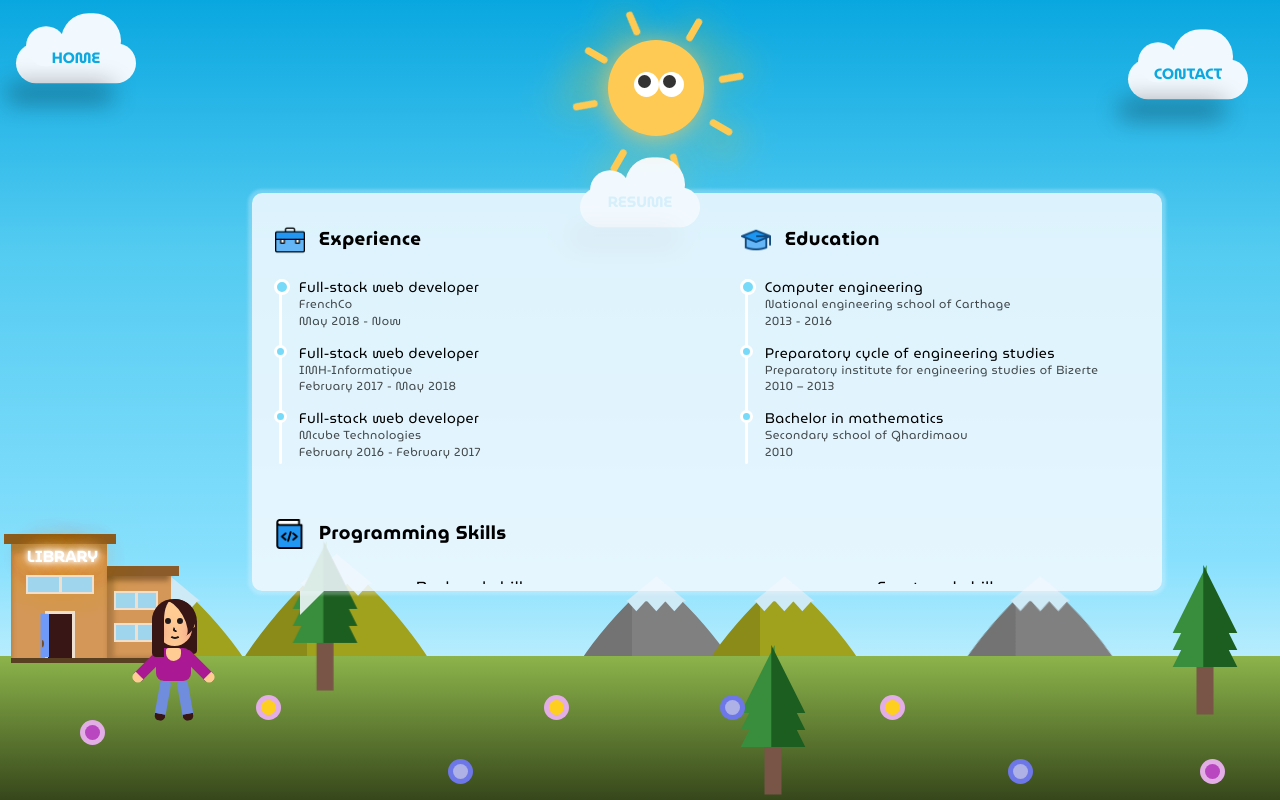
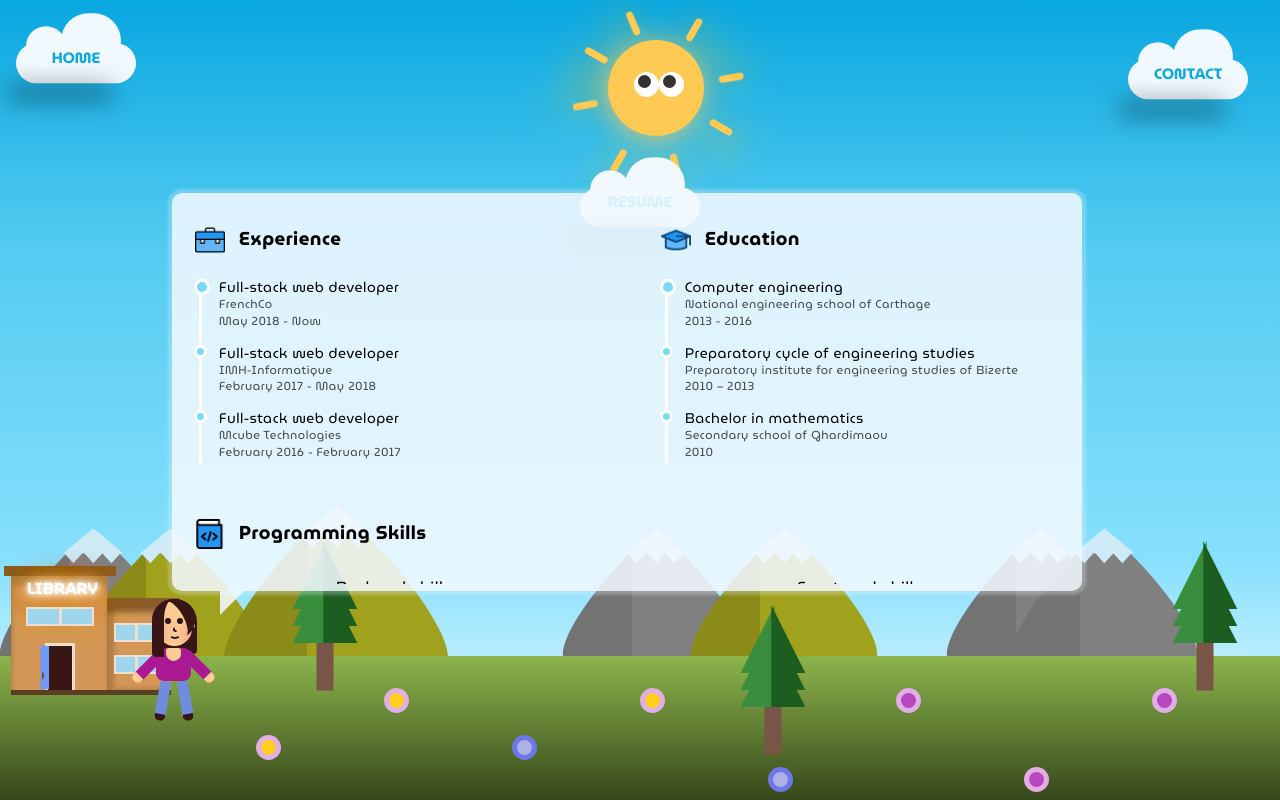
Before and after one commit to lemaa/amell.io, a React (Create React App) app: page /resume in a window 1280 px wide. Built offline with nearby package versions, Linux system fonts and the light colour scheme.

Commit message:
trees and flowers responsive

```diff
--- a/src/components/Avatar/AvatarStyle.js
+++ b/src/components/Avatar/AvatarStyle.js
@@ -5,7 +5,8 @@ const movingDefault = keyframes`
     0% {
         transform: scale(0.4);
         opacity: 1;
-        left: -13.5em;
+        // left: -13.5em;
+        left: ${props => props.startLeftPostionAnimation?`${props.startLeftPostionAnimation}em`: '-13.5em'}
 
     }
 
--- a/src/components/Avatar/index.js
+++ b/src/components/Avatar/index.js
@@ -20,9 +20,10 @@ const Avatar = (props) => {
 
     const [animation] = useState(props.animation);
     const [position] = useState(props.position); //not done yet
+    const [startLeftPostionAnimation] = useState(props.startLeftPostionAnimation);
 
      return(
-        <AvatarSection position={position} animation={animation}>
+        <AvatarSection position={position} animation={animation} startLeftPostionAnimation={startLeftPostionAnimation}>
              <AvatarHead>
                 <Hair>
 			        <span className="right-side-fringe"></span>
--- a/src/components/Base/City.js
+++ b/src/components/Base/City.js
@@ -36,63 +36,76 @@ const City = (props) => {
                         position={{top: "1em", right: "2em"}}><TextLink to="/contact">{t('Contact')}</TextLink></Cloud>
             </Sky>
 
-                <Mountain position={{left: "1vw", bottom: "2em" }}
+                {/* <React.Fragment>
+                <MediaQuery maxDeviceWidth={1800} minDeviceWidth={768}>
+
+                </MediaQuery>
+
+                </React.Fragment> */}
+
+
+            <OverFloor>
+                <Mountain position={{left: "1vw", bottom: "-4em", margin:"0 auto" }}
                       color='grey'
                       size='small'
                       mountainTop={true}
                       />
-                <Mountain position={{left: "7vw", bottom: "2em" }}
+                <Mountain position={{left: "7vw", bottom: "-4em", margin:"0 auto"  }}
                       color='green'
                       size='small'
                       mountainTop={true}
                       />
-                <Mountain position={{left: "20vw", bottom: "2em" }}
+                <Mountain position={{left: "20vw", bottom: "-4em", margin:"0 auto"  }}
                       color='green'
                       size='medium'
                       mountainTop={true}
                       />
-                <Mountain position={{left: "45vw", bottom: "2em" }}
+                <Mountain position={{left: "45vw", bottom: "-4em", margin:"0 auto"  }}
                       color='grey'
                       size='small'
                       mountainTop={true}
                       />
-                <Mountain position={{left: "55vw", bottom: "2em" }}
+                <Mountain position={{left: "55vw", bottom: "-4em", margin:"0 auto"  }}
                       color='green'
                       size='small'
                       mountainTop={true}
                       />
-            <MediaQuery maxDeviceWidth={1800} minDeviceWidth={768}>
-                <Mountain position={{left: "75vw", bottom: "2em" }}
+                <MediaQuery  minDeviceWidth={768}>
+                    <Mountain position={{left: "75vw", bottom: "-4em", margin:"0 auto"  }}
                         color='grey'
                         size='small'
                         mountainTop={true}
                     />
-            </MediaQuery>
-
-            <OverFloor>
+                    <Mountain position={{left: "80vw", bottom: "-4em", margin:"0 auto"  }}
+                        color='grey'
+                        size='small'
+                        mountainTop={true}
+                    />
+                </MediaQuery>
                  {props.children}
             </OverFloor>
-            <Floor className='floor'>
+            <Floor id='floor'>
             <MediaQuery maxDeviceWidth={768}>
                 <Tree form={"triple-leaf"} size={"big"} color={"green"} position={{left: "20em", bottom: "15vh"}} zIndex={99}></Tree>
-                <Flower  size={"small"} position={{left: "1em", top:"2em"}} color={"#6e77e8"} roundColor={"#adb1e6"}></Flower>
-                <Flower  size={"small"} position={{left: "5em", top:"4em"}}  ></Flower>
-                <Flower  size={"small"} position={{left: "16em", bottom:"5em"}} roundColor={"#ffcf1f"}></Flower>
-                <Flower  size={"small"} position={{left: "20em", bottom:"1em"}}></Flower>
-                <Flower  size={"small"} position={{left: "24em", bottom:"5em"}} color={"#6e77e8"} roundColor={"#adb1e6"}></Flower>
+                <Flower  size={"small"} position={{left: "10vw", top:"7vh", margin:"0 auto"}} color={"#6e77e8"} roundColor={"#adb1e6"}></Flower>
+                <Flower  size={"small"} position={{left: "30vw", top:"7vh", margin:"0 auto"}}  ></Flower>
+                <Flower  size={"small"} position={{left: "50vw", bottom:"5vh", margin:"0 auto"}} roundColor={"#ffcf1f"}></Flower>
+                <Flower  size={"small"} position={{left: "72vw", bottom:"7vh", margin:"0 auto"}}></Flower>
+                <Flower  size={"small"} position={{left: "87vw", bottom:"5vh", margin:"0 auto"}} color={"#6e77e8"} roundColor={"#adb1e6"}></Flower>
             </MediaQuery>
-            <MediaQuery maxDeviceWidth={1800} minDeviceWidth={768}>
+            <MediaQuery  minDeviceWidth={768}>
                 <Tree form={"triple-leaf"} size={"big"} color={"green"} position={{left: "20em", bottom: "15vh"}}  zIndex={9}></Tree>
-                <Tree form={"triple-leaf"} size={"big"} color={"green"} position={{left: "48em", bottom: "1em"}}  zIndex={99}></Tree>
-                <Tree form={"triple-leaf"} size={"big"} color={"green"} position={{left: "75em", bottom: "6em"}}  zIndex={99}></Tree>
-                <Flower  size={"small"} position={{left: "5em", top:"4em"}}  ></Flower>
-                <Flower  size={"small"} position={{left: "16em", bottom:"5em"}} roundColor={"#ffcf1f"}></Flower>
-                <Flower  size={"small"} position={{left: "28em", bottom:"1em"}} color={"#6e77e8"} roundColor={"#adb1e6"}></Flower>
-                <Flower  size={"small"} position={{left: "34em", bottom:"5em"}} roundColor={"#ffcf1f"}></Flower>
-                <Flower  size={"small"} position={{left: "45em", bottom:"5em"}} color={"#6e77e8"} roundColor={"#adb1e6"}></Flower>
-                <Flower  size={"small"} position={{left: "55em", bottom:"5em"}} roundColor={"#ffcf1f"}></Flower>
-                <Flower  size={"small"} position={{left: "63em", bottom:"1em"}} color={"#6e77e8"} roundColor={"#adb1e6"}></Flower>
-                <Flower  size={"small"} position={{left: "75em", bottom:"1em"}}></Flower>
+                <Tree form={"triple-leaf"} size={"big"} color={"green"} position={{left: "48em", bottom: "7vh"}}  zIndex={99}></Tree>
+                <Tree form={"triple-leaf"} size={"big"} color={"green"} position={{left: "75em", bottom: "15vh"}}  zIndex={99}></Tree>
+                <Flower  size={"small"} position={{left: "20vw", bottom:"5vh", margin:"0 auto"}} roundColor={"#ffcf1f"}></Flower>
+                <Flower  size={"small"} position={{left: "30vw", top:"4vh", margin:"0 auto"}} roundColor={"#ffcf1f"}></Flower>
+                <Flower  size={"small"} position={{left: "40vw", bottom:"5vh", margin:"0 auto"}} color={"#6e77e8"} roundColor={"#adb1e6"}></Flower>
+                <Flower  size={"small"} position={{left: "50vw", top:"4vh", margin:"0 auto"}} roundColor={"#ffcf1f"}></Flower>
+                <Flower  size={"small"} position={{left: "60vw", bottom:"1vh", margin:"0 auto"}} color={"#6e77e8"} roundColor={"#adb1e6"}></Flower>
+                <Flower  size={"small"} position={{left: "70vw", top:"4vh", margin:"0 auto"}}></Flower>
+                <Flower  size={"small"} position={{left: "80vw", bottom:"1vh", margin:"0 auto"}}></Flower>
+                <Flower  size={"small"} position={{left: "90vw", top:"4vh", margin:"0 auto"}}></Flower>
+                <Flower  size={"small"} position={{left: "100vw", bottom:"1vh", margin:"0 auto"}} color={"#6e77e8"} roundColor={"#adb1e6"}></Flower>
 
             </MediaQuery>
 
--- a/src/components/Base/CityStyle.js
+++ b/src/components/Base/CityStyle.js
@@ -7,6 +7,7 @@ const Sky = styled.div`
 
 
 const OverFloor= styled.div`
+    position: relative;
     height: 12vh;
 `;
 const Floor= styled.div`
--- a/src/components/Content/ContentStyle.js
+++ b/src/components/Content/ContentStyle.js
@@ -20,7 +20,7 @@ const ContentSection = styled.div`
     width: 70%;
     opacity: ${props => props.animation === true ? '0' : '1'};
     animation: ${props => props.animation === true ? css`${display} 1s 1 forwards` : 'none'};
-    animation-delay: ${props =>  props.animationStartDelay ? props.animationStartDelay: '0s'};
+    animation-delay: ${props =>  props.animationStartDelay ? `${props.animationStartDelay}s`: '0s'};
     font-family: MuseoModerno;
     line-height: 1.7em;
     letter-spacing: 0.5px;
--- a/src/components/House/HouseStyle.js
+++ b/src/components/House/HouseStyle.js
@@ -42,7 +42,7 @@ const doorOpen = keyframes`
 `;
 
 const HouseSection = styled.div`
-    position: relative;
+    position: absolute;
     left: ${props => props.position.left ? props.position.left : 'unset'};
     right: ${props => props.position.right ?  props.position.right  : 'unset'};
     top: ${props => props.position.top ? props.position.top : 'unset'};
--- a/src/components/Library/LibraryStyle.js
+++ b/src/components/Library/LibraryStyle.js
@@ -1,7 +1,7 @@
 import styled from 'styled-components';
 
 const LibrarySection = styled.div`
-    position: relative;
+    position: absolute;
     left: ${props => props.position.left ? props.position.left : 'unset'};
     right: ${props => props.position.right ?  props.position.right  : 'unset'};
     top: ${props => props.position.top ? props.position.top : 'unset'};
--- a/src/components/Telephone/TelephoneStyle.js
+++ b/src/components/Telephone/TelephoneStyle.js
@@ -1,7 +1,7 @@
 import styled from 'styled-components';
 
 const TelephoneSection = styled.div`
-    position: relative;
+    position: absolute;
     left: ${props => props.position.left ? props.position.left : 'unset'};
     right: ${props => props.position.right ?  props.position.right  : 'unset'};
     top: ${props => props.position.top ? props.position.top : 'unset'};
--- a/src/containers/Contact.js
+++ b/src/containers/Contact.js
@@ -12,7 +12,7 @@ const Contact = () => {
     return(
 
         <City>
-            <Telephone  position={{left:'1.5em'}}/>
+            <Telephone position={{left:'1.5em', bottom: '4em'}}/>
             <Avatar move={false}/>
             <Content typingStartDelay={0} textMessage={t('ContactText')} typingSpeed={100} position={{left: '8em', top: '-11em'}}>
                 <SocialLinks email={true} skype={true} linkedin={true} facebook={true}></SocialLinks>
--- a/src/containers/Resume.js
+++ b/src/containers/Resume.js
@@ -11,9 +11,9 @@ const Resume = (props) => {
 
      return (
         <City>
-            <Library  position={{left:'1.5em'}}/>
+            <Library  position={{left:'1.5em', bottom: '4em'}}/>
             <Avatar move={false}/>
-            <Content position={{left: '12em', bottom: '25em', topMobile:'-29em'}}>
+            <Content position={{left: '7em', bottom: '25em', topMobile:'-29em'}}>
                 <OnlineResume/>
             </Content>
         </City>
```
Also changed, not shown: src/containers/Home.js (+22 -7 lines).
